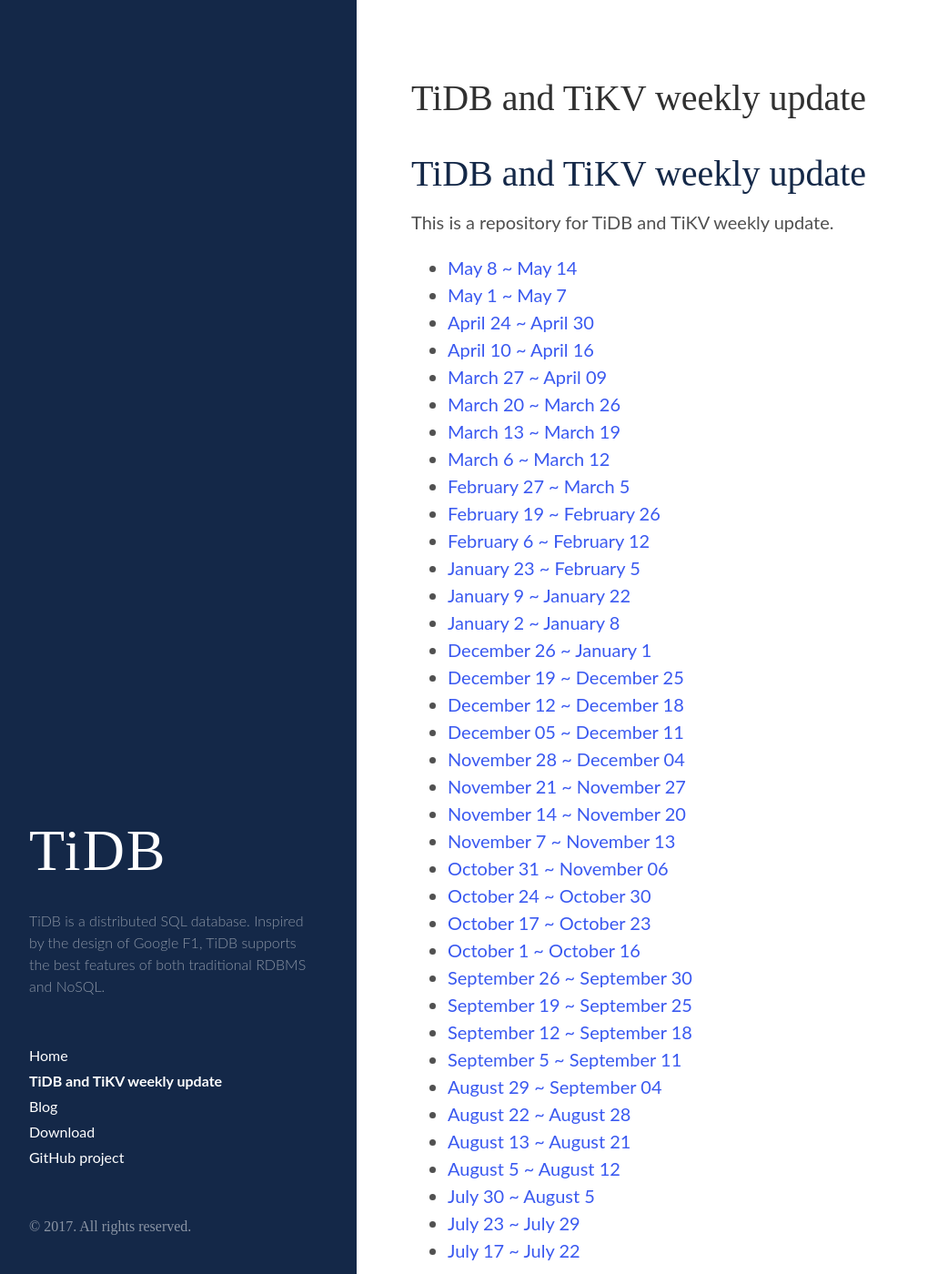
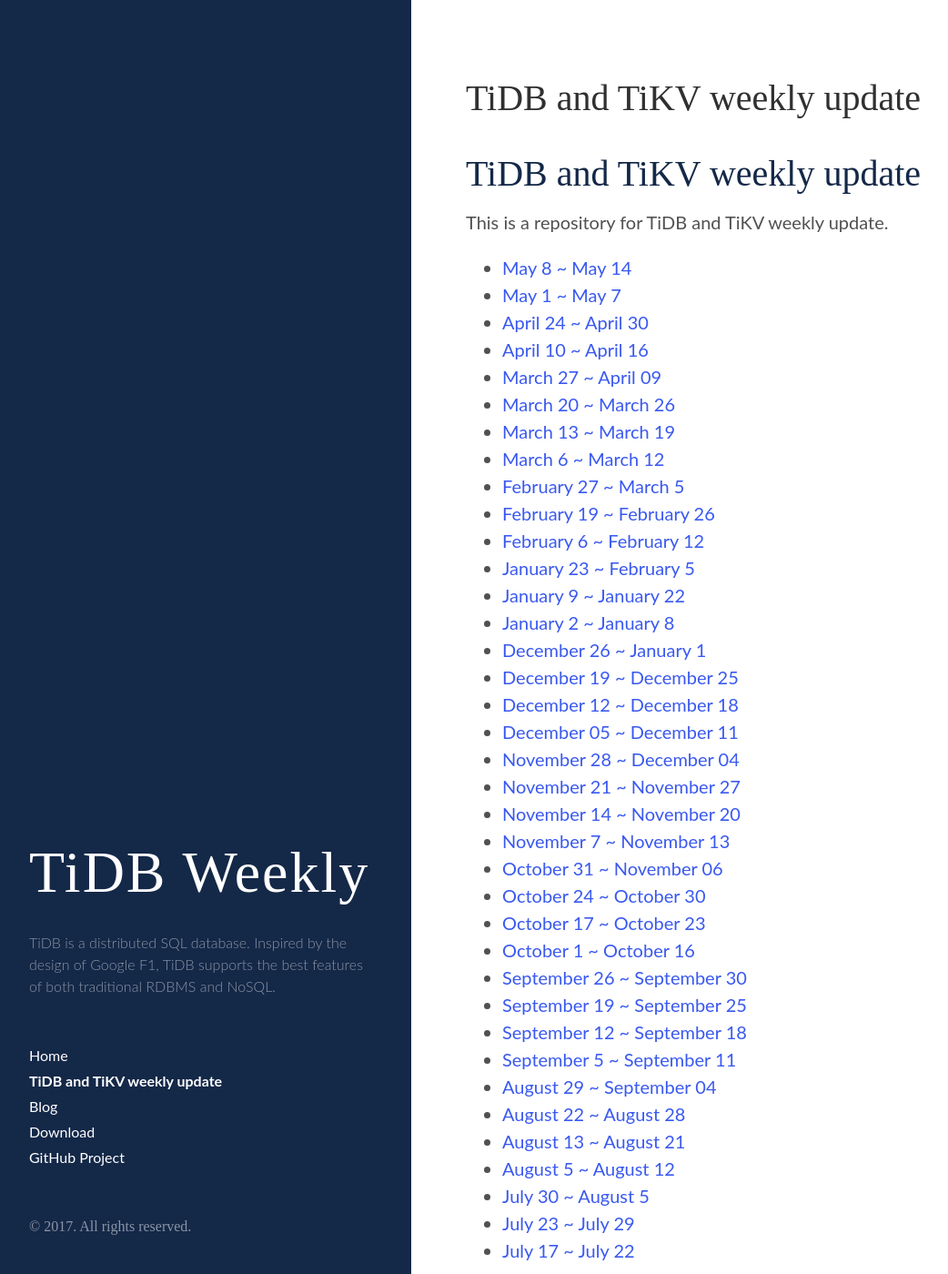
Before and after one commit to pingcap/weekly, a Jekyll site: the page built from README.md, in a window 1280 px wide and 1400 px high. Shown: the whole window at 91% size, without its empty margins (8-1050 px from the left). Built offline with Jekyll 4.4.1, drawn with Linux system fonts in a browser that asks for light colours; some web fonts are replaced; our own code applies the rules of GitHub Pages for plain Markdown files.

Commit message:
fixed title in sidebar

```diff
--- a/_config.yml
+++ b/_config.yml
@@ -6,7 +6,7 @@
 permalink:        pretty
 
 # Setup
-title:            TiDB
+title:            TiDB Weekly
 tagline:          'TiDB Weekly'
 description:      'TiDB is a distributed SQL database. Inspired by the design of Google F1, TiDB supports the best features of both traditional RDBMS and NoSQL.'
 url:              http://weekly.pingcap.com
--- a/_includes/sidebar.html
+++ b/_includes/sidebar.html
@@ -28,7 +28,7 @@
 
       <a class="sidebar-nav-item" href="{{ site.blog.url }}">Blog</a>
       <a class="sidebar-nav-item" href="{{ site.github.repo }}/archive/{{ site.version }}.zip">Download</a>
-      <a class="sidebar-nav-item" href="{{ site.github.repo }}">GitHub project</a>
+      <a class="sidebar-nav-item" href="{{ site.github.repo }}">GitHub Project</a>
     </nav>
 
     <p class="copyright">&copy; {{ site.time | date: '%Y' }}. All rights reserved.</p>
--- a/public/css/style.css
+++ b/public/css/style.css
@@ -70,9 +70,6 @@
 
 .sidebar {
     padding: 2rem 1rem;
-    /*border-right: 2px solid #000;*/
-    /*color: #333;*/
-    /*background-color: #113285;*/
     background: #142848;
 }
 
@@ -82,10 +79,11 @@
         top: 0;
         left: 0;
         bottom: 0;
-        width: 20rem;
+        width: 23rem;
         text-align: left;
     }
 }
+
 
 .sidebar-about {
     margin-bottom: 2.5rem;
@@ -99,13 +97,11 @@
 }
 
 .sidebar-about a {
-	/*color: #222;*/
 	text-decoration: none;
 }
 
 .sidebar-about .lead {
 	font-size: .8rem;
-	/*color: #333;*/
 	font-family: "Lato Light";
 }
 
@@ -115,7 +111,6 @@
 
 .sidebar-nav a {
 	font-size: .8rem;
-	/*color: #3A59F0;*/
 }
 
 .sidebar .copyright {
@@ -136,7 +131,7 @@
 @media (min-width: 48em) {
   .content {
     max-width: 42rem;
-    margin-left: 20rem;
+    margin-left: 23rem;
     margin-right: 2rem;
   }
 }
@@ -144,7 +139,7 @@
 @media (min-width: 64em) {
   .content {
   	max-width: 60rem;
-    margin-left: 22rem;
+    margin-left: 25rem;
     margin-right: 2rem;
   }
 }
```
